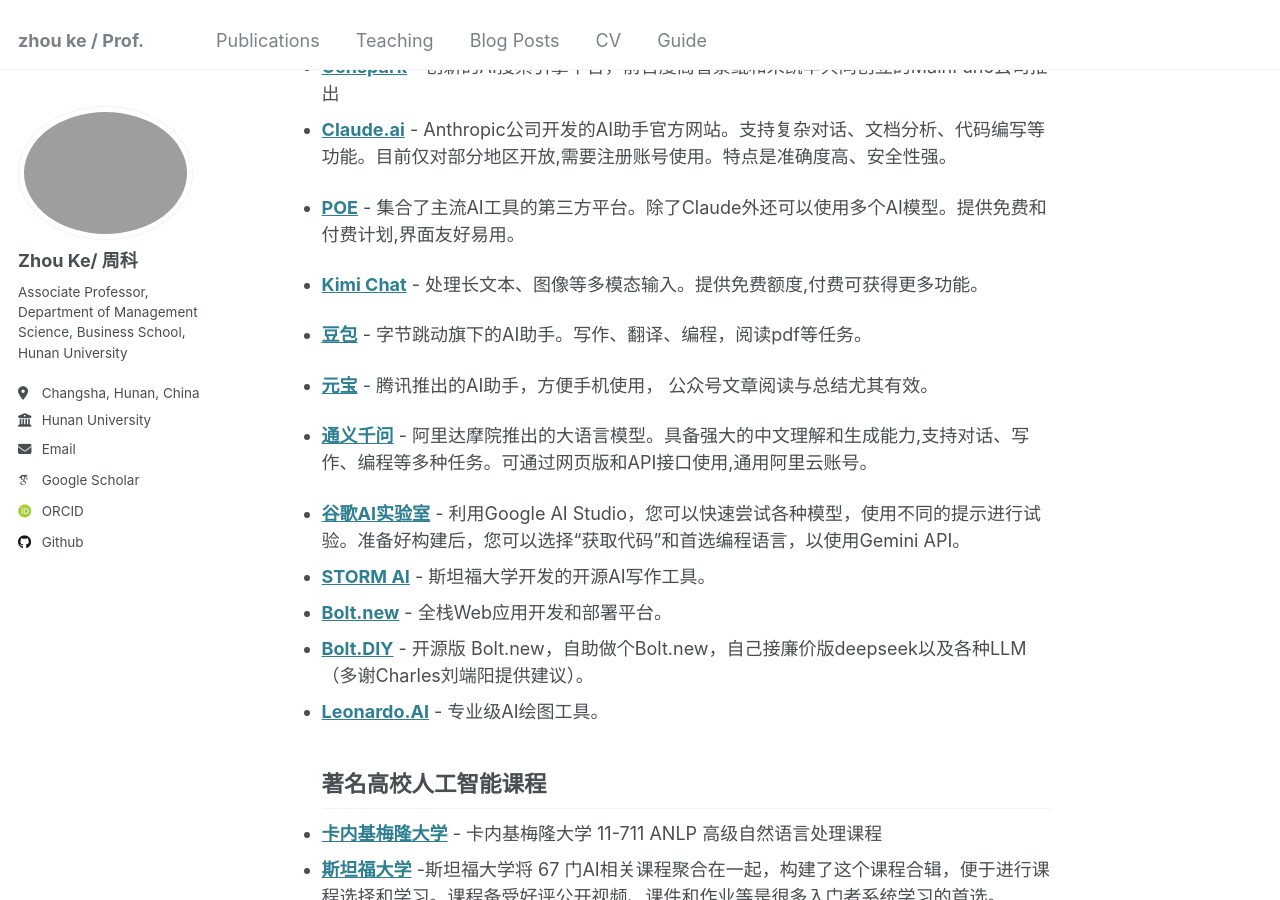
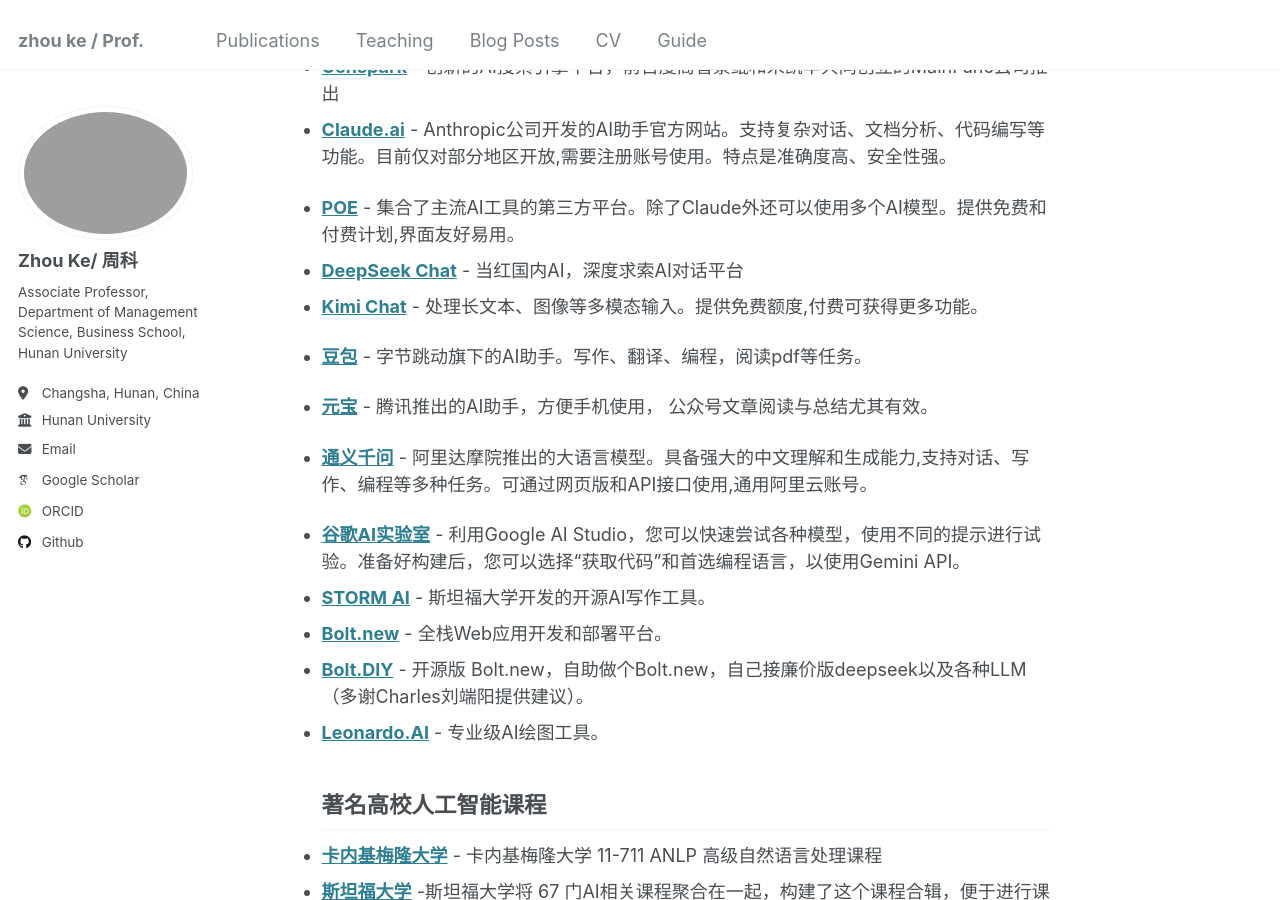
Before and after one commit to hustzhke/hustzhke.github.io, a Jekyll site: the page built from _pages/about.md, in a window 1280 px wide and 900 px high, scrolled down 397 px. Built offline with Jekyll 4.4.1, drawn with Linux system fonts in a browser that asks for light colours; some web fonts are replaced.

Commit message:
Update about.md

```diff
--- a/_pages/about.md
+++ b/_pages/about.md
@@ -19,7 +19,7 @@
 * **[Claude.ai](https://claude.ai/)** - Anthropic公司开发的AI助手官方网站。支持复杂对话、文档分析、代码编写等功能。目前仅对部分地区开放,需要注册账号使用。特点是准确度高、安全性强。
 
 * **[POE](https://poe.com/)** - 集合了主流AI工具的第三方平台。除了Claude外还可以使用多个AI模型。提供免费和付费计划,界面友好易用。
-
+* **[DeepSeek Chat](https://chat.deepseek.com/)** - 当红国内AI，深度求索AI对话平台
 * **[Kimi Chat](https://kimi.moonshot.cn/)** - 处理长文本、图像等多模态输入。提供免费额度,付费可获得更多功能。
 
 * **[豆包](https://www.doubao.com/)** - 字节跳动旗下的AI助手。写作、翻译、编程，阅读pdf等任务。
```
